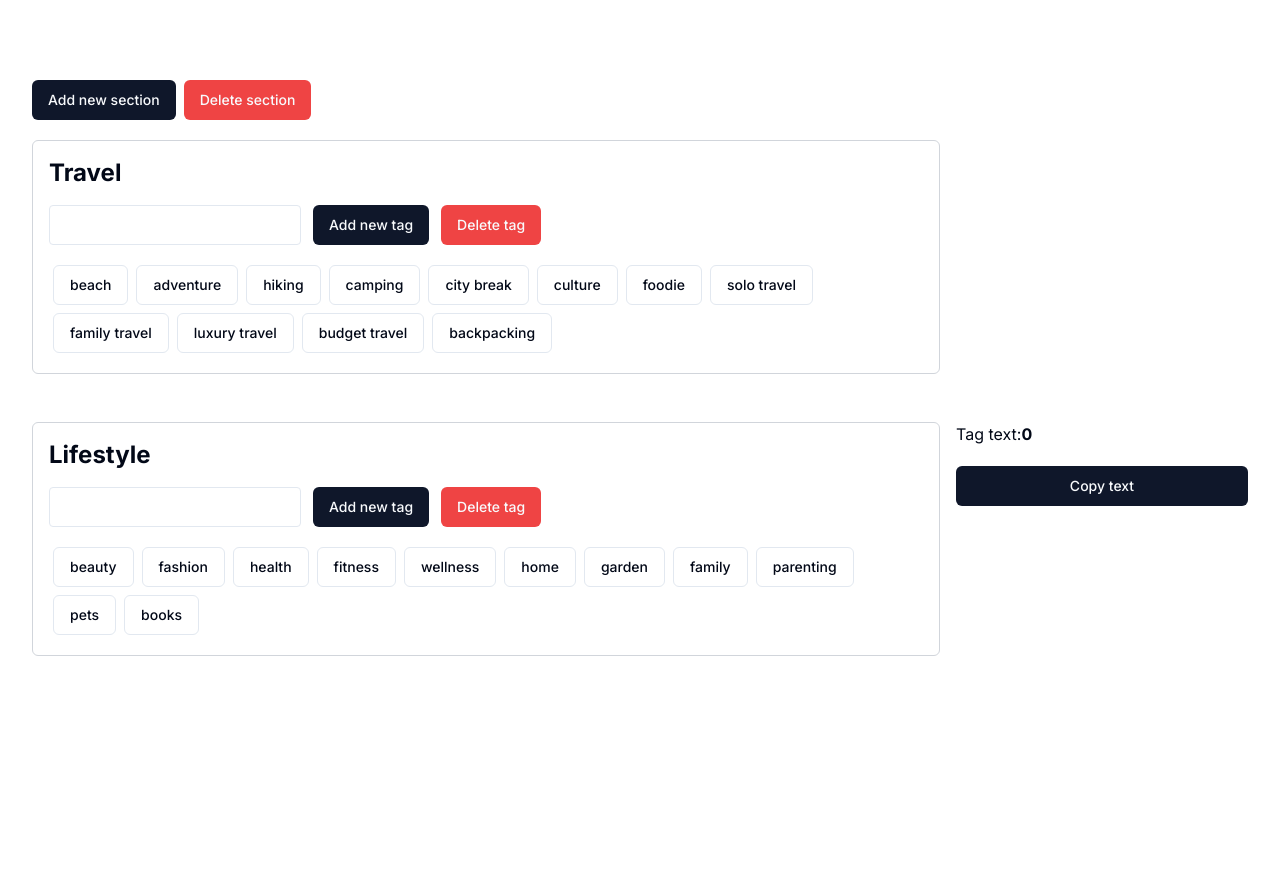
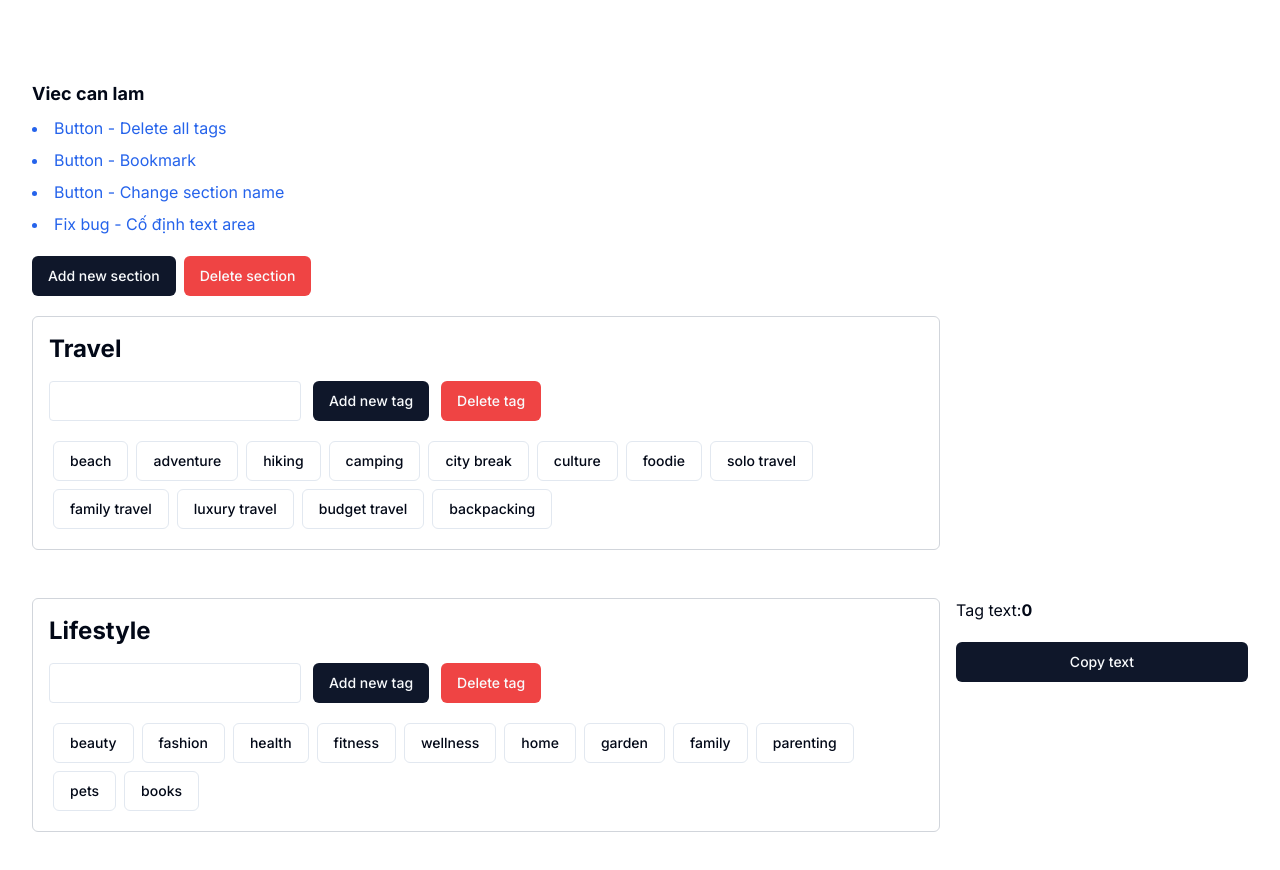
Before and after one commit to quangnvo/alata, a Next.js app in the folder front-end/: page / in a window 1280 px wide. Shown: the top 870 px of the page. Before the commit the page ends 800 px from the top, so only its background shows below. Built offline with nearby package versions, Linux system fonts and the light colour scheme.

Commit message:
update the function for the add section

```diff
--- a/front-end/components/TagBoard.tsx
+++ b/front-end/components/TagBoard.tsx
@@ -25,6 +25,9 @@ const TagBoard = () => {
 
 	const handleFormSubmit = (event: any) => {
 		event.preventDefault();
+		if (newSectionName.trim() === '') {
+			return;
+		}
 		const newSection = {
 			sectionName: newSectionName,
 			tags: [],  // Initialize tags as an empty array
@@ -36,6 +39,17 @@ const TagBoard = () => {
 
 	return (
 		<div>
+			<div className='mb-5'>
+				<p className='font-bold text-lg mb-2'>Viec can lam</p>
+				<ul className='list-disc list-inside space-y-2'>
+					<li className='text-blue-600'>Button - Delete all tags</li>
+					<li className='text-blue-600'>Button - Bookmark</li>
+					<li className='text-blue-600'>Button - Change section name</li>
+					<li className='text-blue-600'>Fix bug - Cố định text area</li>
+				</ul>
+			</div>
+
+
 			<div className='flex gap-2'>
 				{/* Button Add Section */}
 				<Dialog>
@@ -87,11 +101,16 @@ const TagBoard = () => {
 
 			<div className="grid grid-cols-12 gap-4">
 				{/* Tag sections */}
-				{tagSection.map((section, index) => (
-					<div key={index} className="col-span-9">
-						<TagSection section={section} isDeleteSectionMode={isDeleteSectionMode} />
-					</div>
-				))}
+				{tagSection.length != 0 ?
+
+					tagSection.map((section, index) => (
+						<div key={index} className="col-span-9">
+							<TagSection section={section} isDeleteSectionMode={isDeleteSectionMode} />
+						</div>
+					))
+
+					: <div className="col-span-9"></div>}
+
 
 				{/* Tag text added area */}
 				<div className="col-span-3">
--- a/front-end/redux/features/tagSlice.ts
+++ b/front-end/redux/features/tagSlice.ts
@@ -52,9 +52,15 @@ const tagSlice = createSlice({
 				(section) => section.sectionName === sectionName
 			)
 			if (section) {
-				section.tags.push(newTag)
+				// Check if the tag already exists in the section
+				const isTagExisted = section.tags.includes(newTag)
+				if (!isTagExisted) {
+					// If the tag doesn't exist, add it
+					section.tags.push(newTag)
+				}
 			}
 		},
+
 		deleteTag: (state, action) => {
 			const { sectionName, tagToDelete } = action.payload
 			const section = state.tagSection.find(
```
Also changed, not shown: front-end/components/TagSection.tsx (line endings or trailing spaces).
